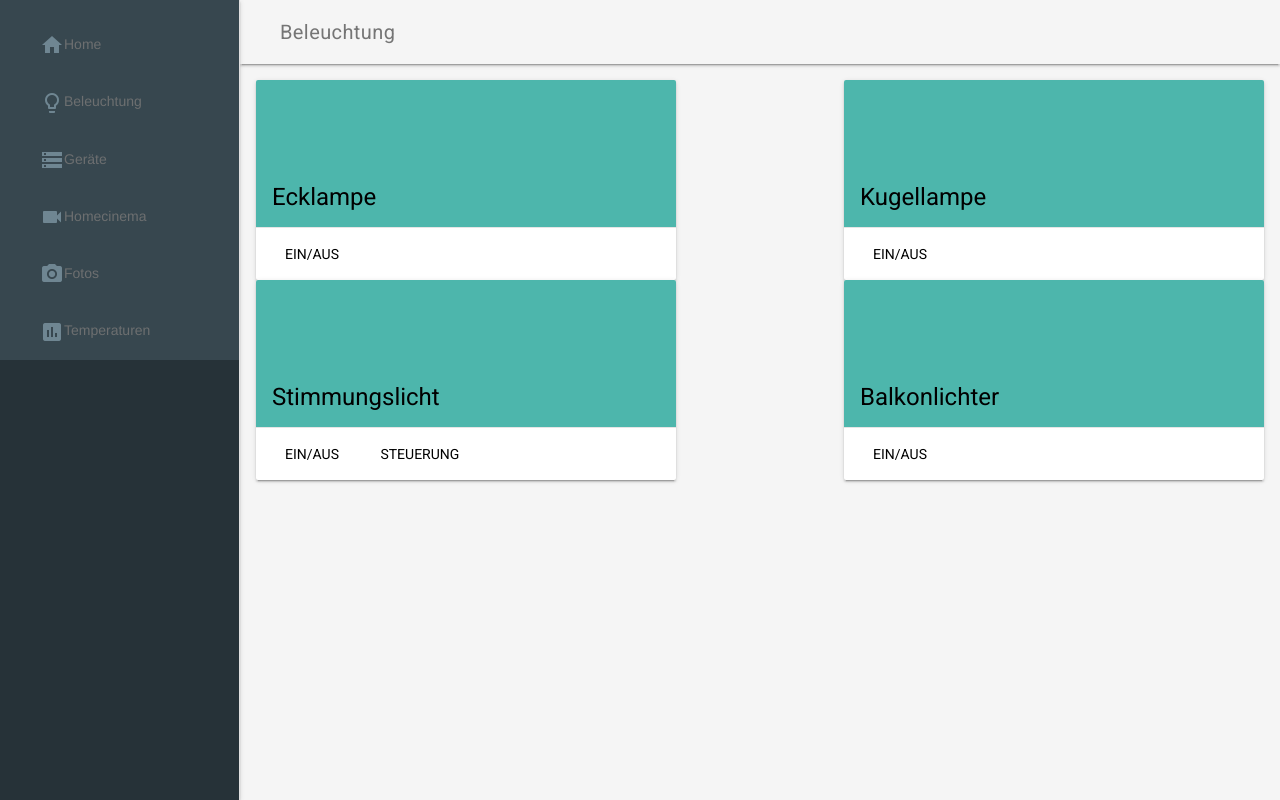
After one commit to brueni/homecontrol, a PHP site: page /lights.php in a window 1280 px wide. The commit adds this page. Run offline with PHP 8.4, Linux system fonts and the light colour scheme; some libraries are stand-ins or nearby versions.

Commit message:
Added the lights and devices section

```diff
--- a/include/nav.incl.php
+++ b/include/nav.incl.php
@@ -1,31 +1,14 @@
 <div class="demo-drawer mdl-layout__drawer mdl-color--blue-grey-900 mdl-color-text--blue-grey-50">
-  <header class="demo-drawer-header">
-    <img src="images/user.jpg" class="demo-avatar">
-    <div class="demo-avatar-dropdown">
-      <span>hello@example.com</span>
-      <div class="mdl-layout-spacer"></div>
-      <button id="accbtn" class="mdl-button mdl-js-button mdl-js-ripple-effect mdl-button--icon">
-        <i class="material-icons" role="presentation">arrow_drop_down</i>
-        <span class="visuallyhidden">Accounts</span>
-      </button>
-      <ul class="mdl-menu mdl-menu--bottom-right mdl-js-menu mdl-js-ripple-effect" for="accbtn">
-        <li class="mdl-menu__item">hello@example.com</li>
-        <li class="mdl-menu__item">info@example.com</li>
-        <li class="mdl-menu__item"><i class="material-icons">add</i>Add another account...</li>
-      </ul>
-    </div>
-  </header>
+  <!--<header class="demo-drawer-header">
+
+  </header>-->
   <nav class="demo-navigation mdl-navigation mdl-color--blue-grey-800">
-    <a class="mdl-navigation__link" href=""><i class="mdl-color-text--blue-grey-400 material-icons" role="presentation">home</i>Home</a>
-    <a class="mdl-navigation__link" href=""><i class="mdl-color-text--blue-grey-400 material-icons" role="presentation">inbox</i>Inbox</a>
-    <a class="mdl-navigation__link" href=""><i class="mdl-color-text--blue-grey-400 material-icons" role="presentation">delete</i>Trash</a>
-    <a class="mdl-navigation__link" href=""><i class="mdl-color-text--blue-grey-400 material-icons" role="presentation">report</i>Spam</a>
-    <a class="mdl-navigation__link" href=""><i class="mdl-color-text--blue-grey-400 material-icons" role="presentation">forum</i>Forums</a>
-    <a class="mdl-navigation__link" href=""><i class="mdl-color-text--blue-grey-400 material-icons" role="presentation">flag</i>Updates</a>
-    <a class="mdl-navigation__link" href=""><i class="mdl-color-text--blue-grey-400 material-icons" role="presentation">local_offer</i>Promos</a>
-    <a class="mdl-navigation__link" href=""><i class="mdl-color-text--blue-grey-400 material-icons" role="presentation">shopping_cart</i>Purchases</a>
-    <a class="mdl-navigation__link" href=""><i class="mdl-color-text--blue-grey-400 material-icons" role="presentation">people</i>Social</a>
+    <a class="mdl-navigation__link" href="index.php"><i class="mdl-color-text--blue-grey-400 material-icons" role="presentation">home</i>Home</a>
+    <a class="mdl-navigation__link" href="lights.php"><i class="mdl-color-text--blue-grey-400 material-icons" role="presentation">lightbulb_outline</i>Beleuchtung</a>
+    <a class="mdl-navigation__link" href="devices.php"><i class="mdl-color-text--blue-grey-400 material-icons" role="presentation">storage</i>Ger&auml;te</a>
+    <a class="mdl-navigation__link" href=""><i class="mdl-color-text--blue-grey-400 material-icons" role="presentation">videocam</i>Homecinema</a>
+    <a class="mdl-navigation__link" href=""><i class="mdl-color-text--blue-grey-400 material-icons" role="presentation">photo_camera</i>Fotos</a>
+    <a class="mdl-navigation__link" href=""><i class="mdl-color-text--blue-grey-400 material-icons" role="presentation">insert_chart</i>Temperaturen</a>
     <div class="mdl-layout-spacer"></div>
-    <a class="mdl-navigation__link" href=""><i class="mdl-color-text--blue-grey-400 material-icons" role="presentation">help_outline</i><span class="visuallyhidden">Help</span></a>
   </nav>
 </div>
--- a/include/top-header.incl.php
+++ b/include/top-header.incl.php
@@ -2,22 +2,13 @@
   <div class="mdl-layout__header-row">
     <span class="mdl-layout-title"><?php echo $pagetitle; ?></span>
     <div class="mdl-layout-spacer"></div>
-    <div class="mdl-textfield mdl-js-textfield mdl-textfield--expandable">
-      <label class="mdl-button mdl-js-button mdl-button--icon" for="search">
-        <i class="material-icons">search</i>
-      </label>
-      <div class="mdl-textfield__expandable-holder">
-        <input class="mdl-textfield__input" type="text" id="search">
-        <label class="mdl-textfield__label" for="search">Enter your query...</label>
-      </div>
-    </div>
-    <button class="mdl-button mdl-js-button mdl-js-ripple-effect mdl-button--icon" id="hdrbtn">
+    <!--<button class="mdl-button mdl-js-button mdl-js-ripple-effect mdl-button--icon" id="hdrbtn">
       <i class="material-icons">more_vert</i>
     </button>
     <ul class="mdl-menu mdl-js-menu mdl-js-ripple-effect mdl-menu--bottom-right" for="hdrbtn">
       <li class="mdl-menu__item">About</li>
       <li class="mdl-menu__item">Contact</li>
       <li class="mdl-menu__item">Legal information</li>
-    </ul>
+    </ul>-->
   </div>
 </header>
--- /dev/null
+++ b/lights.php
@@ -0,0 +1,76 @@
+<!doctype html>
+<!--
+  Material Design Lite
+  Copyright 2015 Google Inc. All rights reserved.
+
+  Licensed under the Apache License, Version 2.0 (the "License");
+  you may not use this file except in compliance with the License.
+  You may obtain a copy of the License at
+
+      https://www.apache.org/licenses/LICENSE-2.0
+
+  Unless required by applicable law or agreed to in writing, software
+  distributed under the License is distributed on an "AS IS" BASIS,
+  WITHOUT WARRANTIES OR CONDITIONS OF ANY KIND, either express or implied.
+  See the License for the specific language governing permissions and
+  limitations under the License
+-->
+<html lang="en">
+  <?php include_once("include/head.incl.php"); ?>
+  <body>
+    <div class="demo-layout mdl-layout mdl-js-layout mdl-layout--fixed-drawer mdl-layout--fixed-header">
+      <?php
+      $pagetitle="Beleuchtung";
+      include_once("include/top-header.incl.php");
+      include_once("include/nav.incl.php"); ?>
+      <main class="mdl-layout__content mdl-color--grey-100">
+        <div class="mdl-grid demo-content">
+          <div class="demo-cards mdl-cell mdl-cell--12-col mdl-grid mdl-grid--no-spacing">
+            <div class="lights lights-eck mdl-card mdl-shadow--2dp mdl-cell mdl-cell--5-col">
+              <div class="mdl-card__title mdl-card--expand mdl-color--teal-300">
+                <h2 class="mdl-card__title-text">Ecklampe</h2>
+              </div>
+              <div class="mdl-card__actions mdl-card--border">
+                <a href="#" class="mdl-button mdl-js-button mdl-js-ripple-effect">Ein/Aus</a>
+              </div>
+            </div>
+            <div class="demo-separator mdl-cell--2-col"></div>
+
+            <div class="lights lights-kugel mdl-card mdl-shadow--2dp mdl-cell mdl-cell--5-col">
+              <div class="mdl-card__title mdl-card--expand mdl-color--teal-300">
+                <h2 class="mdl-card__title-text">Kugellampe</h2>
+              </div>
+              <div class="mdl-card__actions mdl-card--border">
+                <a href="#" class="mdl-button mdl-js-button mdl-js-ripple-effect">Ein/Aus</a>
+              </div>
+            </div>
+
+            <div class="demo-separator mdl-cell--12-col"></div>
+
+            <div class="lights lights-ambient mdl-card mdl-shadow--2dp mdl-cell mdl-cell--5-col">
+              <div class="mdl-card__title mdl-card--expand mdl-color--teal-300">
+                <h2 class="mdl-card__title-text">Stimmungslicht</h2>
+              </div>
+              <div class="mdl-card__actions mdl-card--border">
+                <a href="#" class="mdl-button mdl-js-button mdl-js-ripple-effect">Ein/Aus</a>
+                <a href="#" class="mdl-button mdl-js-button mdl-js-ripple-effect">Steuerung</a>
+              </div>
+            </div>
+            <div class="demo-separator mdl-cell--2-col"></div>
+
+            <div class="lights lights-balcony mdl-card mdl-shadow--2dp mdl-cell mdl-cell--5-col">
+              <div class="mdl-card__title mdl-card--expand mdl-color--teal-300">
+                <h2 class="mdl-card__title-text">Balkonlichter</h2>
+              </div>
+              <div class="mdl-card__actions mdl-card--border">
+                <a href="#" class="mdl-button mdl-js-button mdl-js-ripple-effect">Ein/Aus</a>
+
+              </div>
+            </div>
+          </div>
+        </div>
+      </main>
+    </div>
+    <?php include_once("include/scriptsource.incl.php"); ?>
+  </body>
+</html>
```
Also changed, not shown: devices.php (added, +69 -0 lines), index.php (+0 -7 lines).
